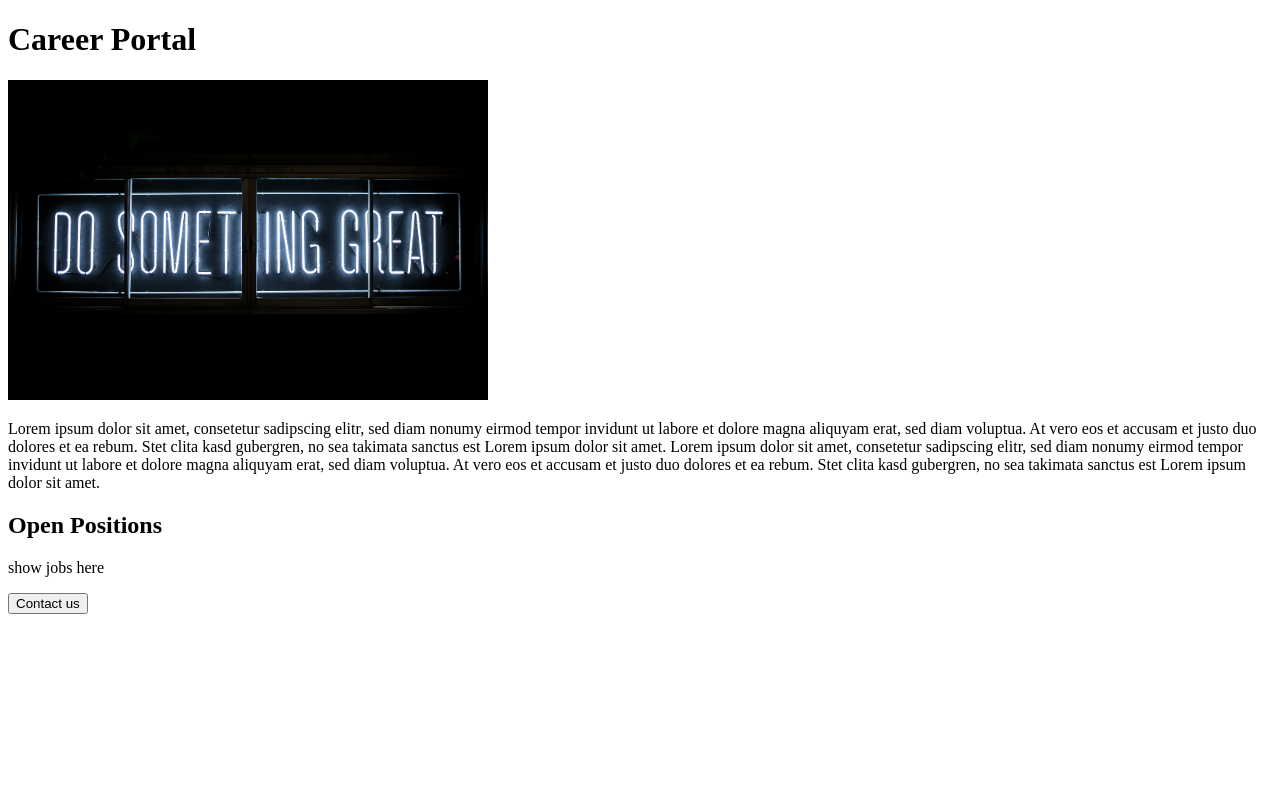
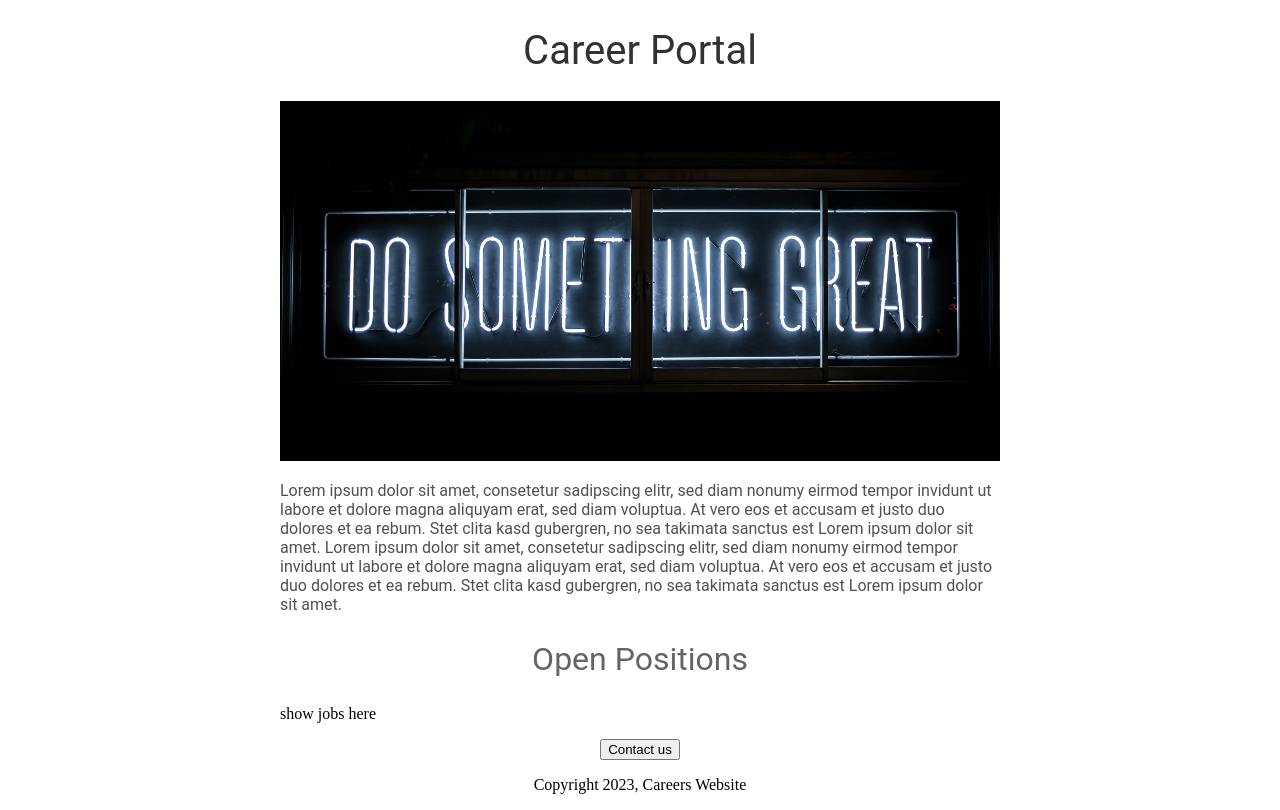
Before and after one commit to cschmoll/careers-website-v2, a Flask app: page / in a window 1280 px wide. Before the commit the page ends 614 px from the top, so only its background shows below. Run offline with Flask 3, Linux system fonts and the light colour scheme.

Commit message:
HTML data added

```diff
--- a/templates/home.html
+++ b/templates/home.html
@@ -2,14 +2,49 @@
 <html>
   <head>
     <title>Career Portal</title>
-    <link rel="shortcut icon" type="image/x-icon" href="/favicon.ico"/>
+    <style>
+      h1 {
+        font-size: 40px;
+        font-family: Roboto;
+        font-weight: normal;
+        color: rgb(50, 50, 50);
+        text-align: center;
+      }
+      h2 {
+        font-family: Roboto;
+        font-size: 32px;
+        color: rgb(100,100,100);
+        text-align: center;
+        font-weight: normal;
+      }
+      .bodytext {
+        font-family: Roboto;
+        color: rgb(80,80,80);
+      }
+
+      #banner {
+        width: 100%;
+        height: 360px;
+        object-fit: cover;
+      }
+      #container {
+        max-width: 720px;
+        margin: 0 auto 0 auto;
+      }
+    </style>
+    <link rel="shortcut icon" mimetype='image/vnd.microsoft.icon' href="{{ url_for('static', filename='favicon.ico') }}"/>
   </head>
   <body>
-    <h1>Career Portal</h1>
-    <img src="https://careers-website.cschmoll.repl.co/static/banner.jpeg" height="320px">
-      <p> Lorem ipsum dolor sit amet, consetetur sadipscing elitr, sed diam nonumy eirmod tempor invidunt ut labore et dolore magna aliquyam erat, sed diam voluptua. At vero eos et accusam et justo duo dolores et ea rebum. Stet clita kasd gubergren, no sea takimata sanctus est Lorem ipsum dolor sit amet. Lorem ipsum dolor sit amet, consetetur sadipscing elitr, sed diam nonumy eirmod tempor invidunt ut labore et dolore magna aliquyam erat, sed diam voluptua. At vero eos et accusam et justo duo dolores et ea rebum. Stet clita kasd gubergren, no sea takimata sanctus est Lorem ipsum dolor sit amet.</p>
-    <h2>Open Positions</h2>
-    <p>show jobs here</p>
-    <button>Contact us</button>
+    <div id="container">
+      <h1>Career Portal</h1>
+      <img id='banner' src="https://careers-website.cschmoll.repl.co/static/banner.jpeg" height="320px">
+        <p class="bodytext"> Lorem ipsum dolor sit amet, consetetur sadipscing elitr, sed diam nonumy eirmod tempor invidunt ut labore et dolore magna aliquyam erat, sed diam voluptua. At vero eos et accusam et justo duo dolores et ea rebum. Stet clita kasd gubergren, no sea takimata sanctus est Lorem ipsum dolor sit amet. Lorem ipsum dolor sit amet, consetetur sadipscing elitr, sed diam nonumy eirmod tempor invidunt ut labore et dolore magna aliquyam erat, sed diam voluptua. At vero eos et accusam et justo duo dolores et ea rebum. Stet clita kasd gubergren, no sea takimata sanctus est Lorem ipsum dolor sit amet.</p>
+      <h2>Open Positions</h2>
+      <p>show jobs here</p>
+      <div style="text-align:center;" >
+        <button>Contact us</button>
+        <p>Copyright 2023, Careers Website</p>
+      </div>
+    </div>
   </body>
 </html>
```
